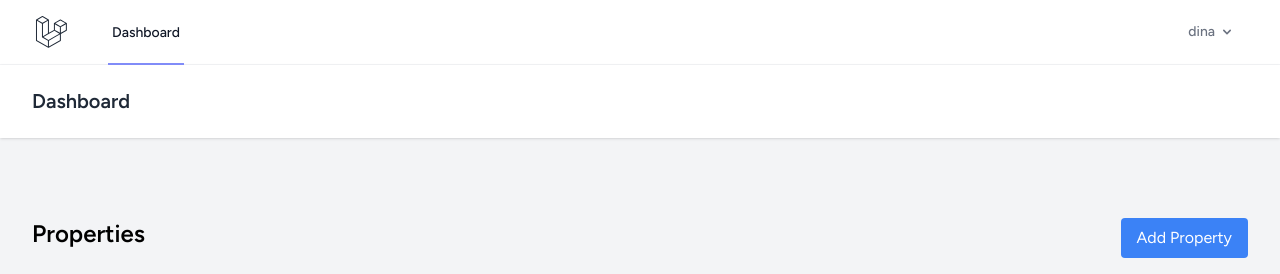
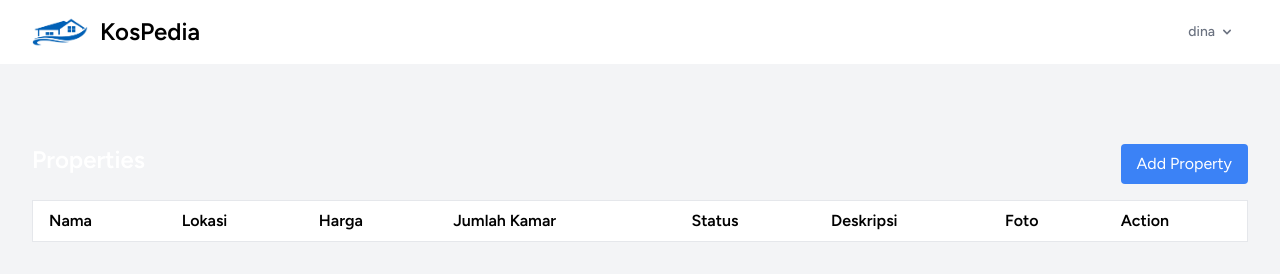
Before and after one commit to cinnong/pemasaran-kos, a Laravel app: page /dashboard in a window 1280 px wide. Shown: the top 274 px of the page. Run offline with Laravel 9, Linux system fonts and the light colour scheme; a user stored in the database is signed in; data comes from the database, SQL or seed files in the repository; data that the repository does not hold is empty; style sheets or scripts are compiled from the project's sources.

Commit message:
update nav

```diff
--- a/resources/views/components/navbar.blade.php
+++ b/resources/views/components/navbar.blade.php
@@ -1,7 +1,10 @@
 <nav class="bg-white border-gray-200 dark:bg-gray-900">
     <div class="max-w-screen-xl flex flex-wrap items-center justify-between mx-auto p-4">
         <a href="" class="flex items-center space-x-3 rtl:space-x-reverse">
+            <a href="" class="flex items-center space-x-3 rtl:space-x-reverse">
             <img src="{{ asset('photos/logo.png') }}" class="h-8" alt="Flowbite Logo" />
+            <span class="self-center text-2xl font-semibold whitespace-nowrap dark:text-white">KosPedia</span>
+        </a>
             <span class="self-center text-2xl font-semibold whitespace-nowrap dark:text-white">KosPedia</span>
         </a>
         <div class="flex md:order-2 space-x-3 md:space-x-0 rtl:space-x-reverse">
--- a/resources/views/dashboard.blade.php
+++ b/resources/views/dashboard.blade.php
@@ -1,9 +1,5 @@
 <x-app-layout>
-    <x-slot name="header">
-        <h2 class="font-semibold text-xl text-gray-800 dark:text-gray-200 leading-tight">
-            {{ __('Dashboard') }}
-        </h2>
-    </x-slot>
+
 
     <div class="py-12">
         <div class="max-w-7xl mx-auto sm:px-6 lg:px-8">
@@ -13,7 +9,7 @@
         </div>
     </div>
 
-    <script>
+    {{-- <script>
         function initMap() {
             // Inisialisasi peta
             var map = new google.maps.Map(document.getElementById('map'), {
@@ -25,5 +21,5 @@
             });
             // Tambahkan marker, polylines, atau fitur lainnya sesuai kebutuhan
         }
-    </script>
+    </script> --}}
 </x-app-layout>
--- a/resources/views/layouts/navigation.blade.php
+++ b/resources/views/layouts/navigation.blade.php
@@ -1,21 +1,21 @@
-<nav x-data="{ open: false }" class="bg-white dark:bg-gray-800 border-b border-gray-100 dark:border-gray-700">
+<nav class="bg-white border-gray-200 dark:bg-gray-900">
     <!-- Primary Navigation Menu -->
     <div class="max-w-7xl mx-auto px-4 sm:px-6 lg:px-8">
         <div class="flex justify-between h-16">
             <div class="flex">
                 <!-- Logo -->
-                <div class="shrink-0 flex items-center">
-                    <a href="{{ route('dashboard') }}">
-                        <x-application-logo class="block h-9 w-auto fill-current text-gray-800 dark:text-gray-200" />
-                    </a>
-                </div>
+                <a href="" class="flex items-center space-x-3 rtl:space-x-reverse">
+                    <a href="" class="flex items-center space-x-3 rtl:space-x-reverse">
+                    <img src="{{ asset('photos/logo.png') }}" class="h-8" alt="Flowbite Logo" />
+                    <span class="self-center text-2xl font-semibold whitespace-nowrap dark:text-white">KosPedia</span>
+                </a>
 
                 <!-- Navigation Links -->
-                <div class="hidden space-x-8 sm:-my-px sm:ml-10 sm:flex">
+                {{-- <div class="hidden space-x-8 sm:-my-px sm:ml-10 sm:flex">
                     <x-nav-link :href="route('dashboard')" :active="request()->routeIs('dashboard')">
                         {{ __('Dashboard') }}
                     </x-nav-link>
-                </div>
+                </div> --}}
             </div>
 
             <!-- Settings Dropdown -->
--- a/resources/views/properties/card.blade.php
+++ b/resources/views/properties/card.blade.php
@@ -8,9 +8,9 @@
                     class="block w-full h-full object-cover transition duration-300 transform scale-100 group-hover:scale-110"
                     alt="{{ $property->nama }}" />
                 <div
-                    class="absolute bottom-0 p-4 text-white transition duration-300 ease-in-out transform translate-y-0 translate-x-0 group-hover:-translate-y-1 group-hover:translate-x-3">
+                    class="absolute bottom-0 p-4 text-slate-800 transition duration-300 ease-in-out transform translate-y-0 translate-x-0 group-hover:-translate-y-1 group-hover:translate-x-3">
                     <h1 class="text-2xl font-bold">{{ $property->nama }}</h1>
-                    <p class="text-sm font-light">{{ $property->deskripsi }}</p>
+                    <p class="text-sm font-bold">{{ $property->deskripsi }}</p>
                 </div>
             </div>
         </a>
--- a/resources/views/properties/table.blade.php
+++ b/resources/views/properties/table.blade.php
@@ -1,6 +1,6 @@
 <div class="container mx-auto py-8">
     <div class="flex justify-between mb-4">
-        <h1 class="text-2xl font-bold">Properties</h1>
+        <h1 class="text-2xl font-bold text-white">Properties</h1>
         <a href="{{ route('properties.create') }}" class="px-4 py-2 bg-blue-500 text-white rounded hover:bg-blue-600">Add
             Property</a>
     </div>
```
Also changed, not shown: public/photos/1717432410.png (added).
